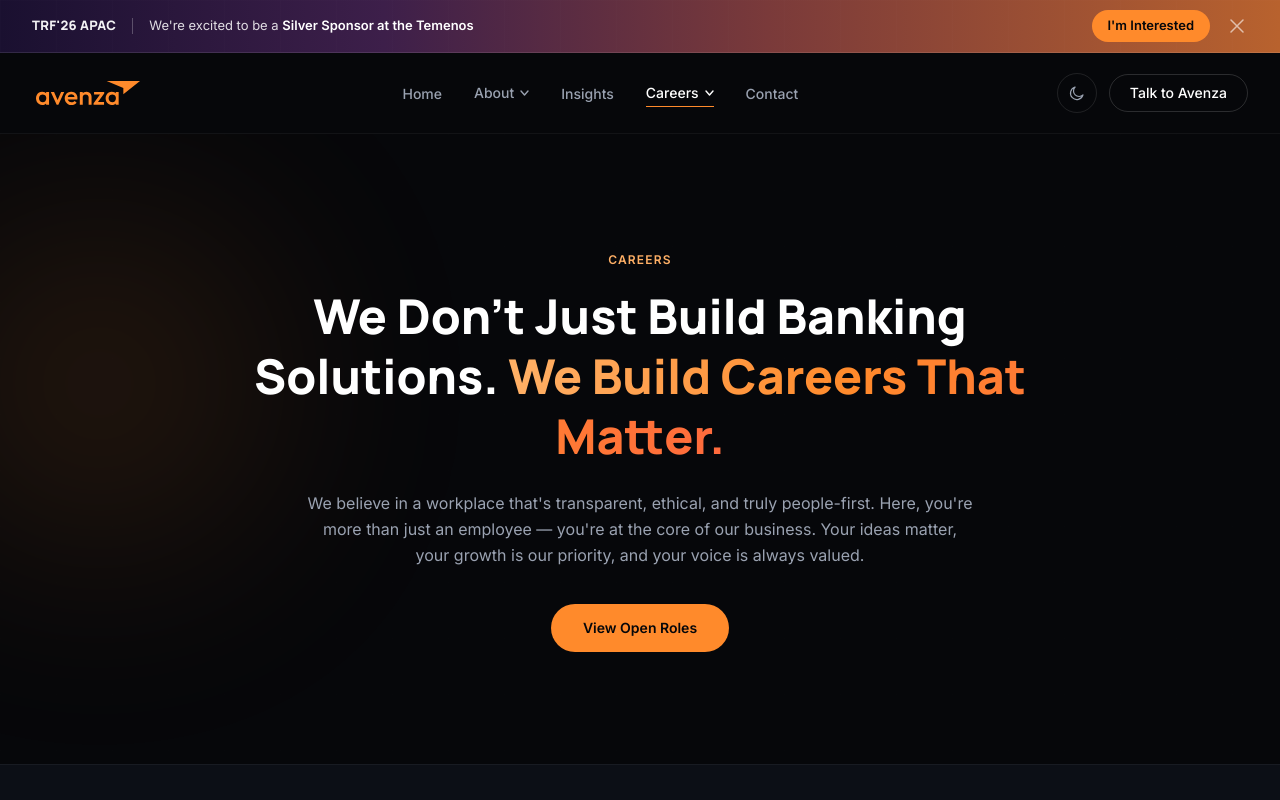
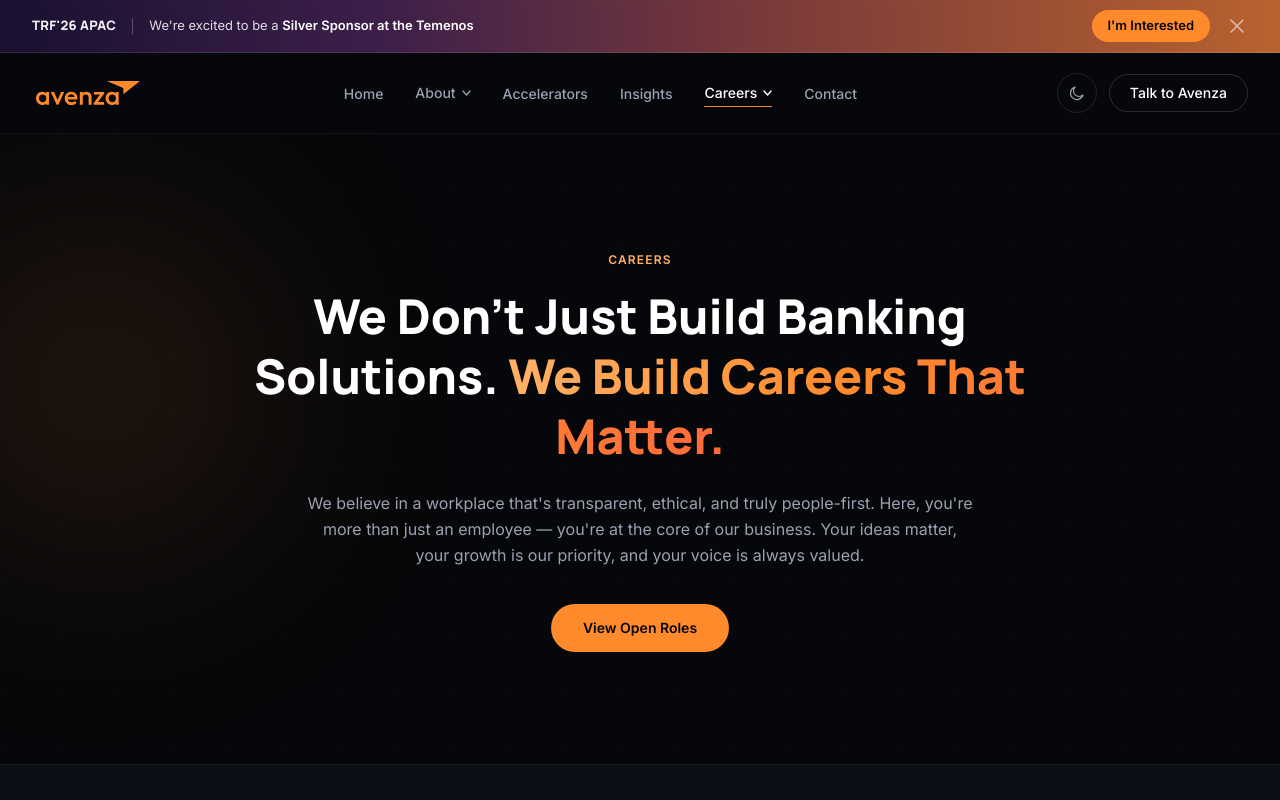
Before and after one commit to Avenza-Consulting/avenza-web, a Next.js app: page /careers in a window 1280 px wide. Shown: the top 800 px of the page. Built offline with nearby package versions, Linux system fonts and the light colour scheme.

Commit message:
acceselator moved to main menu

```diff
--- a/src/data/content.ts
+++ b/src/data/content.ts
@@ -6,9 +6,9 @@ export const nav = [
       { label: "Capabilities", href: "/#capabilities" },
       { label: "Solutions", href: "/#solutions" },
       { label: "Expertise", href: "/#why-avenza" },
-      { label: "Accelerators", href: "/accelerators" },
     ],
   },
+  { label: "Accelerators", href: "/accelerators" },
   { label: "Insights", href: "/#insights" },
   {
     label: "Careers",
```
